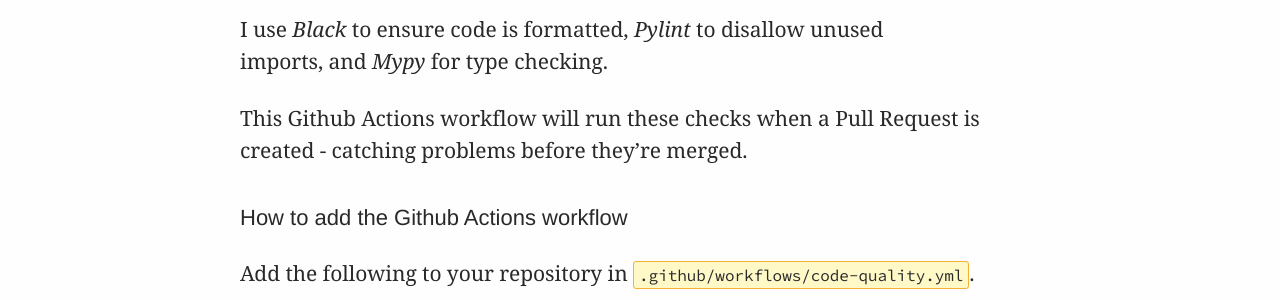
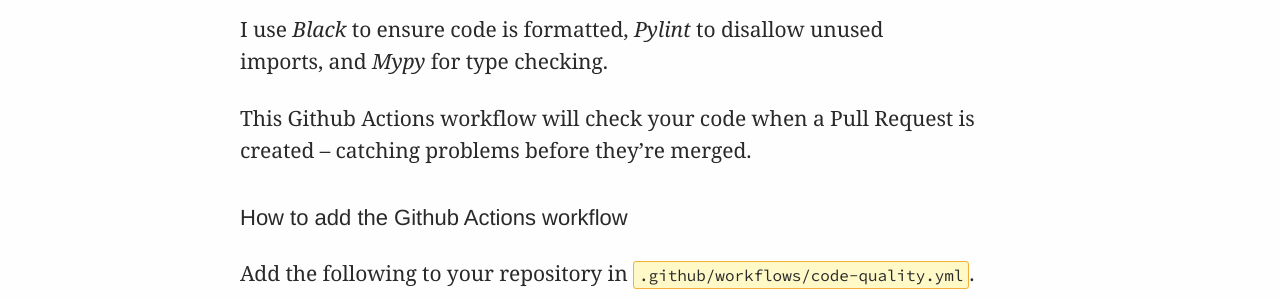
Before and after one commit to explodinglabs/explodinglabs.github.io, a Jekyll site: the page built from docs/_posts/python/2021-07-01-code-quality-github-actions.markdown, in a window 1280 px wide. Shown: the part 394-694 px from the top of the page. Built offline with Jekyll 4.4.1, drawn with Linux system fonts in a browser that asks for light colours.

Commit message:
Update 2021-07-01-code-quality-github-actions.markdown

```diff
--- a/docs/_posts/python/2021-07-01-code-quality-github-actions.markdown
+++ b/docs/_posts/python/2021-07-01-code-quality-github-actions.markdown
@@ -15,8 +15,8 @@
 I use *Black* to ensure code is formatted,
 *Pylint* to disallow unused imports, and *Mypy* for type checking.
 
-This Github Actions workflow will run these checks when a Pull
-Request is created - catching problems before they're merged.
+This Github Actions workflow will check your code when a Pull
+Request is created -- catching problems before they're merged.
 
 ## How to add the Github Actions workflow
 
```
